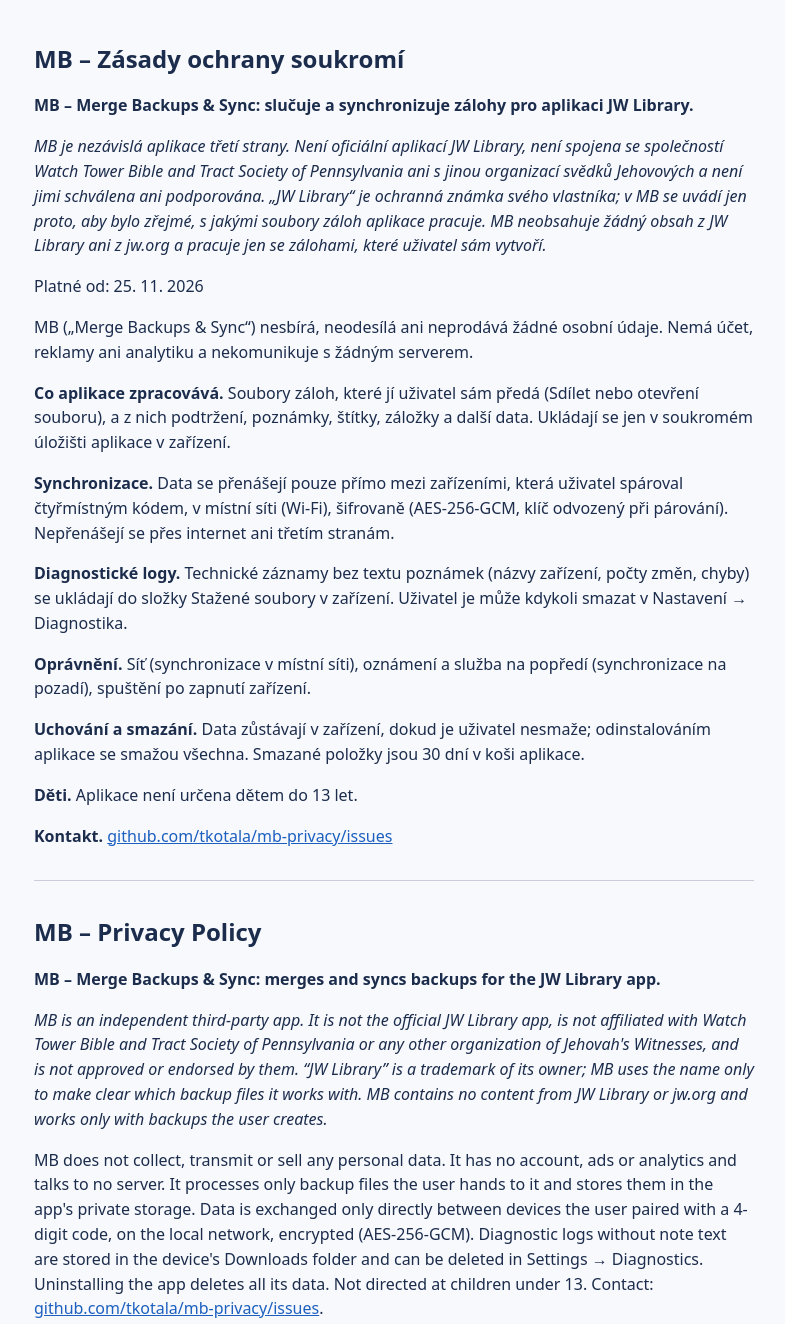
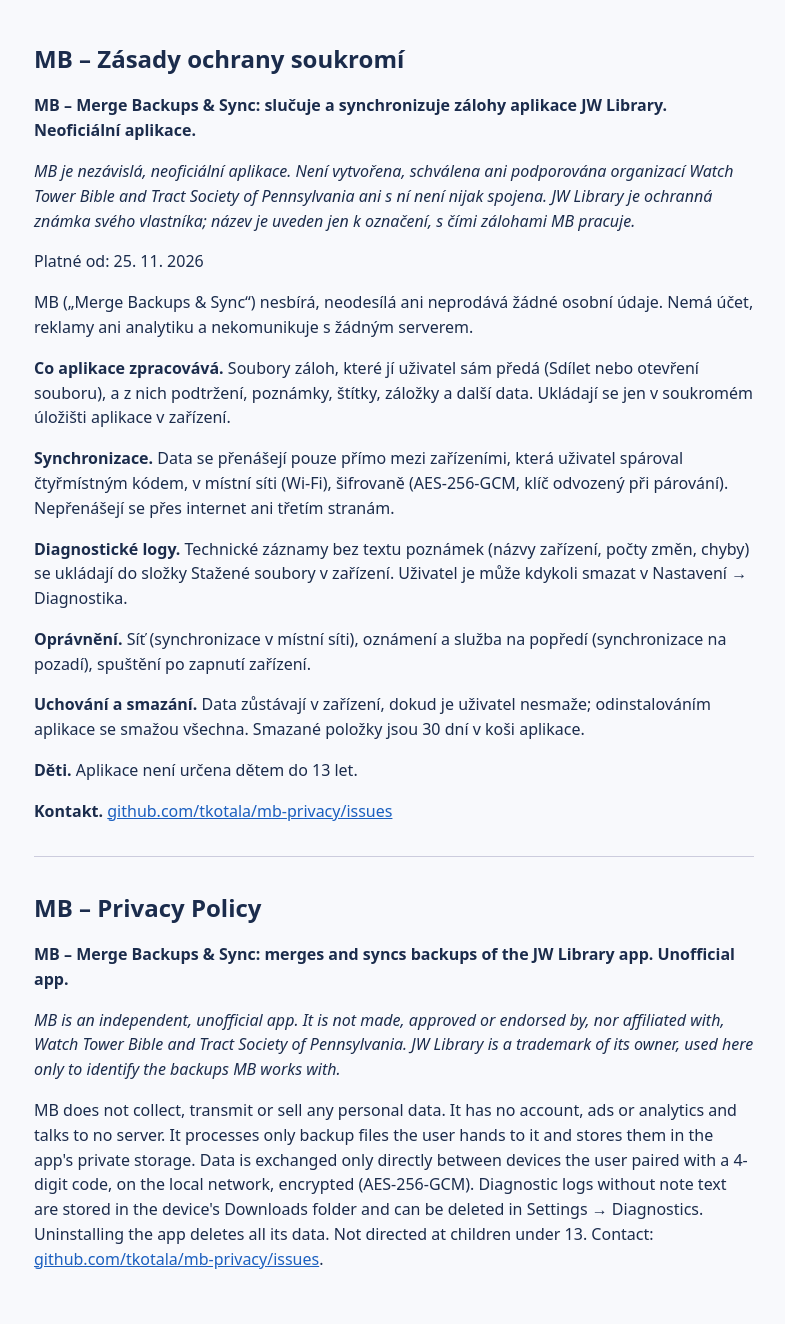
Before and after one commit to tkotala/mb-privacy, a plain HTML site: page index.html in a window 1280 px wide. Shown: the whole page, without its empty margins (246-1031 px from the left). Drawn offline with Linux system fonts and the light colour scheme.

Commit message:
Approved slogan and disclaimer wording

```diff
--- a/index.html
+++ b/index.html
@@ -1,10 +1,10 @@
 <!doctype html><html lang="cs"><head><meta charset="utf-8"><meta name="viewport" content="width=device-width,initial-scale=1">
-<title>MB – Merge Backups &amp; Sync: zálohy pro aplikaci JW Library – zásady ochrany soukromí</title>
+<title>MB – Merge Backups &amp; Sync: zálohy aplikace JW Library – zásady ochrany soukromí</title>
 <style>body{font-family:system-ui,sans-serif;max-width:720px;margin:0 auto;padding:24px 16px;line-height:1.55;color:#1b2c4c;background:#f8f9fc}h1{font-size:1.5em}hr{margin:32px 0;border:0;border-top:1px solid #ccd}a{color:#1b5fbf}@media(prefers-color-scheme:dark){body{background:#10141b;color:#e3e7ef}a{color:#8db8ff}}</style>
 </head><body>
 <h1>MB – Zásady ochrany soukromí</h1>
-<p><strong>MB – Merge Backups & Sync: slučuje a synchronizuje zálohy pro aplikaci JW Library.</strong></p>
-<p><em>MB je nezávislá aplikace třetí strany. Není oficiální aplikací JW Library, není spojena se společností Watch Tower Bible and Tract Society of Pennsylvania ani s jinou organizací svědků Jehovových a není jimi schválena ani podporována. „JW Library“ je ochranná známka svého vlastníka; v MB se uvádí jen proto, aby bylo zřejmé, s jakými soubory záloh aplikace pracuje. MB neobsahuje žádný obsah z JW Library ani z jw.org a pracuje jen se zálohami, které uživatel sám vytvoří.</em></p>
+<p><strong>MB – Merge Backups & Sync: slučuje a synchronizuje zálohy aplikace JW Library. Neoficiální aplikace.</strong></p>
+<p><em>MB je nezávislá, neoficiální aplikace. Není vytvořena, schválena ani podporována organizací Watch Tower Bible and Tract Society of Pennsylvania ani s ní není nijak spojena. JW Library je ochranná známka svého vlastníka; název je uveden jen k označení, s čími zálohami MB pracuje.</em></p>
 <p>Platné od: 25. 11. 2026</p>
 <p>MB („Merge Backups & Sync“) nesbírá, neodesílá ani neprodává žádné osobní údaje. Nemá účet, reklamy ani analytiku a nekomunikuje s žádným serverem.</p>
 <p><strong>Co aplikace zpracovává.</strong> Soubory záloh, které jí uživatel sám předá (Sdílet nebo otevření souboru), a z nich podtržení, poznámky, štítky, záložky a další data. Ukládají se jen v soukromém úložišti aplikace v zařízení.</p>
@@ -16,7 +16,7 @@
 <p><strong>Kontakt.</strong> <a href="https://github.com/tkotala/mb-privacy/issues">github.com/tkotala/mb-privacy/issues</a></p>
 <hr>
 <h1>MB – Privacy Policy</h1>
-<p><strong>MB – Merge Backups & Sync: merges and syncs backups for the JW Library app.</strong></p>
-<p><em>MB is an independent third-party app. It is not the official JW Library app, is not affiliated with Watch Tower Bible and Tract Society of Pennsylvania or any other organization of Jehovah's Witnesses, and is not approved or endorsed by them. “JW Library” is a trademark of its owner; MB uses the name only to make clear which backup files it works with. MB contains no content from JW Library or jw.org and works only with backups the user creates.</em></p>
+<p><strong>MB – Merge Backups & Sync: merges and syncs backups of the JW Library app. Unofficial app.</strong></p>
+<p><em>MB is an independent, unofficial app. It is not made, approved or endorsed by, nor affiliated with, Watch Tower Bible and Tract Society of Pennsylvania. JW Library is a trademark of its owner, used here only to identify the backups MB works with.</em></p>
 <p>MB does not collect, transmit or sell any personal data. It has no account, ads or analytics and talks to no server. It processes only backup files the user hands to it and stores them in the app's private storage. Data is exchanged only directly between devices the user paired with a 4-digit code, on the local network, encrypted (AES-256-GCM). Diagnostic logs without note text are stored in the device's Downloads folder and can be deleted in Settings → Diagnostics. Uninstalling the app deletes all its data. Not directed at children under 13. Contact: <a href="https://github.com/tkotala/mb-privacy/issues">github.com/tkotala/mb-privacy/issues</a>.</p>
 </body></html>
```
Also changed, not shown: 1 other file.
